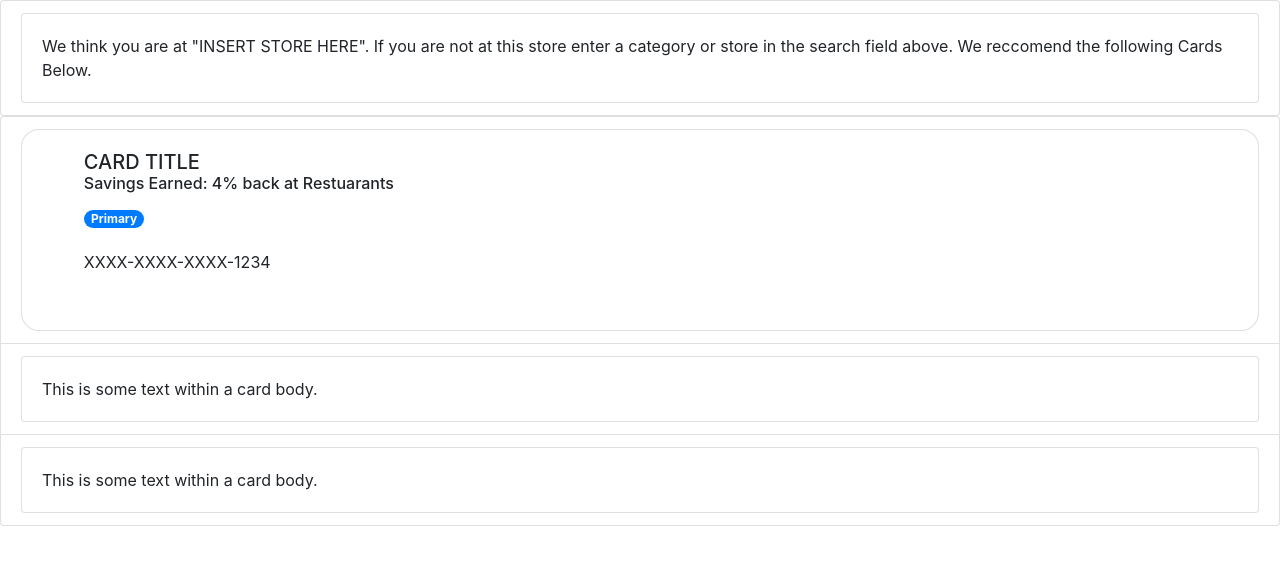
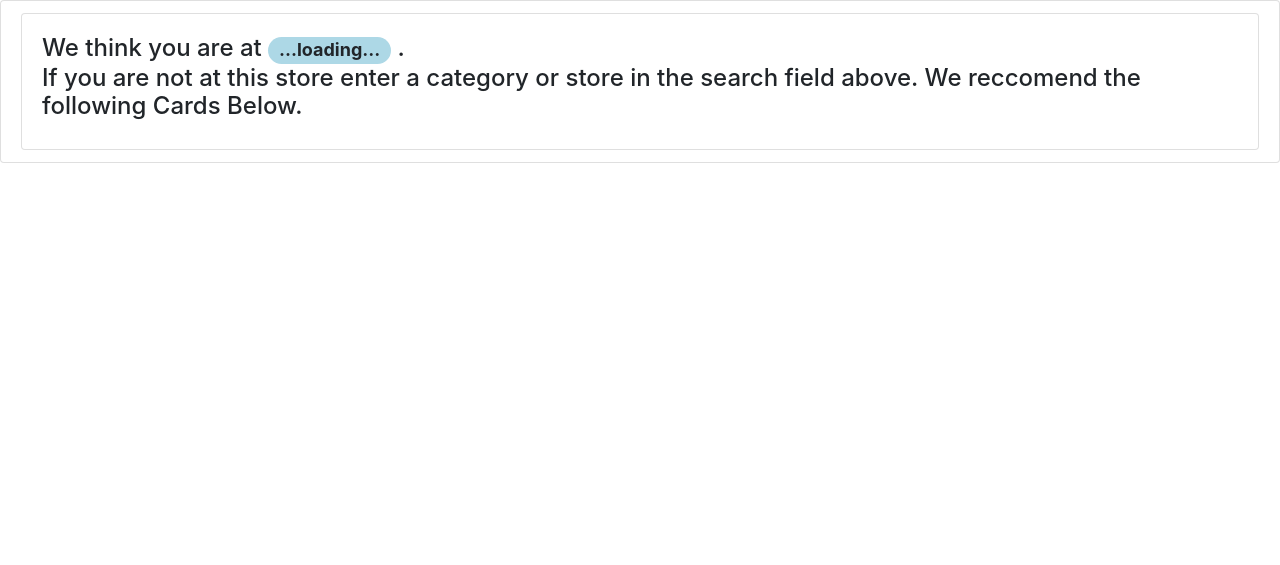
Before and after one commit to sohailk2/CapitalOne-SES-Hackathon, a Django app: page / in a window 1280 px wide. Shown: the part 64-629 px from the top of the page. Run offline with Django 3.2, Linux system fonts and the light colour scheme; data that the repository does not hold is empty; some libraries are stand-ins or nearby versions.

Commit message:
added current location name

```diff
--- a/cashback/project/map.py
+++ b/cashback/project/map.py
@@ -12,9 +12,10 @@
     response = requests.get(base_map_url + 'latitude=' + location + '&query=' + query +'&key=' + maps_api_key)
     places = response.json()['results']
 
+
     if (places):
-        storeTypes = list(map(getTypes,places))
-        return storeTypes[0]
+        # storeTypes = list(map(getTypes,places))
+        return places
     else:
         return None
 
--- a/cashback/project/templates/project/index.html
+++ b/cashback/project/templates/project/index.html
@@ -14,7 +14,8 @@
 
 
     <script>
-        query = "";
+        query = "near";
+        locationName = "";
 
         $(document).on('keypress', function (e) {
             if (e.which == 13) {
@@ -99,11 +100,15 @@
                 i++;
                 cardDeck.innerHTML += newCard;
             });
+
+            let location = document.getElementById('currentLocation');
+            locationName = data['name']
+            location.innerHTML = locationName;
         }
     </script>
 </head>
 
-<body>
+<body onload="">
     <nav class="navbar navbar-expand-lg navbar-light bg-light">
         <a class="navbar-brand" href="#">
             <form>
@@ -149,9 +154,13 @@
                 <li class="list-group-item borderless">
                     <div class="card">
                         <div class="card-body">
-                            We think you are at "INSERT STORE HERE".
-                            If you are not at this store enter a category or store in the search field above.
-                            We reccomend the following Cards Below.
+                            <h4>
+                                We think you are at <span style="background-color: lightblue;" id="currentLocation" class="badge badge-pill">...loading...</span>
+                                .<br>
+                                If you are not at this store enter a category or store in the search field above.
+                                We reccomend the following Cards Below.
+                            </h4>
+
                         </div>
                     </div>
                 </li>
@@ -165,43 +174,6 @@
             <ul class="list-group" id="cardDeck">
 
 
-                <li class="list-group-item">
-                    <div class="card" style="border-radius:18px;">
-
-                        <!-- Card image -->
-
-                        <!-- Card content -->
-                        <div class="card-body" style="height: 200px;">
-
-                            <h5 style="position:absolute; left: 5%;">CARD TITLE</h5>
-                            <br>
-                            <h6 style="position:absolute; left: 5%;">Savings Earned: 4% back at Restuarants</h6>
-
-                            <div style="position:absolute; top: 40%; left: 5%;" class="badge badge-pill badge-primary">
-                                Primary</div>
-
-                            <div style="position:absolute; top: 60%; left: 5%;">XXXX-XXXX-XXXX-1234</div>
-
-                        </div>
-
-                    </div>
-                </li>
-
-                <li class="list-group-item">
-                    <div class="card">
-                        <div class="card-body">
-                            This is some text within a card body.
-                        </div>
-                    </div>
-                </li>
-                <li class="list-group-item">
-                    <div class="card">
-                        <div class="card-body">
-                            This is some text within a card body.
-                        </div>
-                    </div>
-                </li>
-
             </ul>
 
         </div>
--- a/cashback/project/views.py
+++ b/cashback/project/views.py
@@ -56,7 +56,10 @@
     # so get a list of sorted cards for category
     # so get the category from latitude and longitude
 
-    category =  Map.getStoreType('{},{}'.format(latitude,longitude), query)
+    places =  Map.getStoreType('{},{}'.format(latitude,longitude), query)
+
+    category = list(map(Map.getTypes,places))[0]
+    print(places)
 
     cards = Suggestion.bestCard(category, 'Alice')
-    return JsonResponse({'cards':cards});
+    return JsonResponse({'cards':cards, 'name': places[0]['name']});
```
